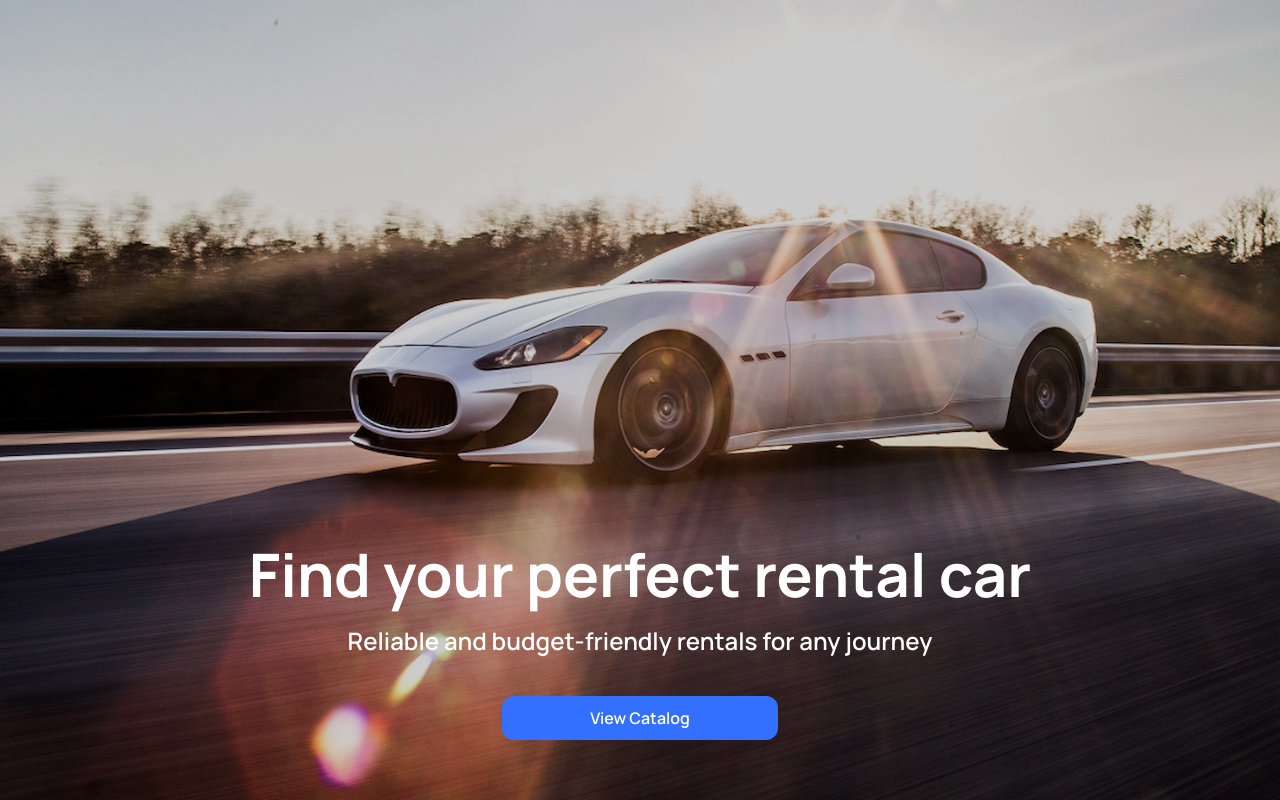
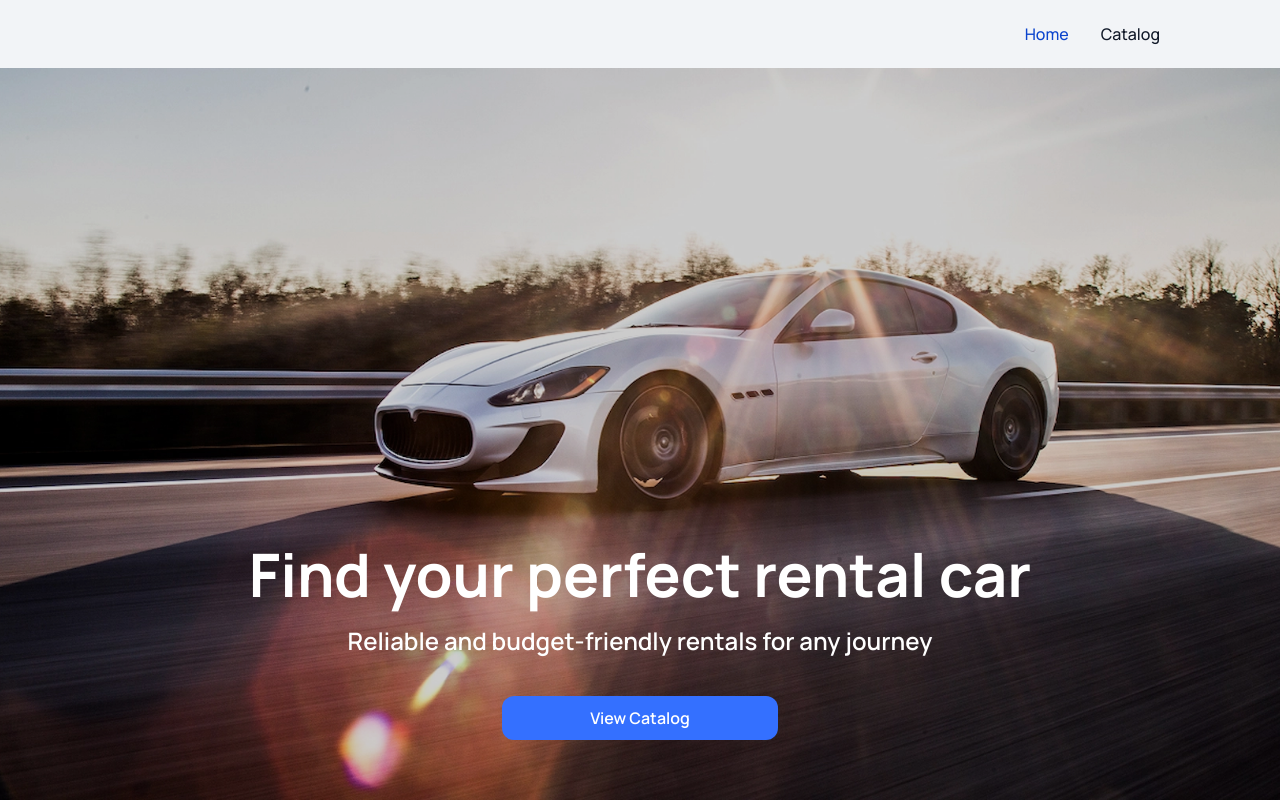
Before and after one commit to Diamond-FoxUA/rental-car-marketplace, a Next.js app: page / in a window 1280 px wide. Built offline with nearby package versions, Linux system fonts and the light colour scheme.

Commit message:
feat: add Header
- implemented Header with styles

- add Logo component

- update layout.tsx

```diff
--- a/app/layout.tsx
+++ b/app/layout.tsx
@@ -1,6 +1,7 @@
 import type { Metadata } from 'next';
 import { Manrope, Inter } from 'next/font/google';
 import './globals.css';
+import Header from '@/components/layout/Header/Header';
 
 const manrope = Manrope({
   variable: '--font-family',
@@ -51,8 +52,11 @@ export default function RootLayout({
 }>) {
   return (
     <html lang="en">
-      <body className={`${manrope.variable} ${inter.variable} antialiased`}>
-        {children}
+      <body
+        className={`min-h-screen flex flex-col ${manrope.variable} ${inter.variable} antialiased`}
+      >
+        <Header />
+        <main className="flex-1 h-full">{children}</main>
       </body>
     </html>
   );
--- a/app/page.tsx
+++ b/app/page.tsx
@@ -2,15 +2,15 @@ import ButtonLink from '@/components/ui/ButtonLink/ButtonLink';
 
 export default function Home() {
   return (
-    <main className="relative min-h-screen bg-[url('/images/hero.webp')] bg-cover bg-center">
+    <section className="relative min-h-[calc(100vh-68px)] bg-[url('/images/hero.webp')] bg-cover bg-center flex flex-col justify-end">
       <div className="absolute inset-0 bg-black/20"></div>
-      <div className="relative z-10 flex min-h-screen flex-col items-center justify-end gap-[16px] px-auto py-[60px] text-center">
+      <div className="relative z-10 flex flex-col items-center gap-4 py-[60px] text-center">
         <h1>Find your perfect rental car</h1>
         <p className="text-[24px] font-semibold text-[var(--white)]">
           Reliable and budget-friendly rentals for any journey
         </p>
-        <ButtonLink className='mt-[24px]' href="/catalog" text="View Catalog" />
+        <ButtonLink className="mt-[24px]" href="/catalog" text="View Catalog" />
       </div>
-    </main>
+    </section>
   );
 }
--- /dev/null
+++ b/components/layout/Header/Header.tsx
@@ -0,0 +1,40 @@
+'use client';
+
+import { usePathname } from 'next/navigation';
+import Link from 'next/link';
+import Logo from '@/components/ui/Logo/Logo';
+
+export default function Header() {
+  const pathname = usePathname();
+
+  return (
+    <header className="flex justify-between items-center px-[120px] bg-[var(--badges)]">
+      <Logo />
+
+      <nav>
+        <ul className="flex gap-[32px]">
+          <li className='hover:scale-105 active:scale-95 transition duration-300 ease-in-out'>
+            <Link
+              href="/"
+              className={
+                pathname === '/' ? 'text-[var(--button-hover)] py-[26px]' : 'text-[var(--main)] py-[26px]'
+              }
+            >
+              Home
+            </Link>
+          </li>
+          <li className='hover:scale-105 active:scale-95 transition duration-300 ease-in-out'>
+            <Link
+              href="/Catalog"
+              className={
+                pathname === '/catalog' ? 'text-[var(--button-hover)] py-[26px]' : 'text-[var(--main)] py-[26px]'
+              }
+            >
+              Catalog
+            </Link>
+          </li>
+        </ul>
+      </nav>
+    </header>
+  );
+}
--- a/components/ui/Icon/Icon.tsx
+++ b/components/ui/Icon/Icon.tsx
@@ -6,7 +6,7 @@ interface IconProps {
 export default function Icon({ name, className }: IconProps) {
   return (
     <svg className={className}>
-      <use href={`icons/sprite.svg#icon-${name}`} />
+      <use href={`/icons/sprite.svg#icon-${name}`} />
     </svg>
   );
 }
--- /dev/null
+++ b/components/ui/Logo/Logo.tsx
@@ -0,0 +1,19 @@
+import Link from 'next/link';
+
+export default function Logo() {
+  return (
+    <Link
+      href="/"
+      className="p-[26px]
+                 hover:scale-105
+                 transition
+                 duration-300
+                 easy-in-out
+                 active:scale-95"
+    >
+      <svg width={104} height={16}>
+        <use href="/icons/logo.svg" />
+      </svg>
+    </Link>
+  );
+}
```
Also changed, not shown: public/icons/logo.svg (added).
